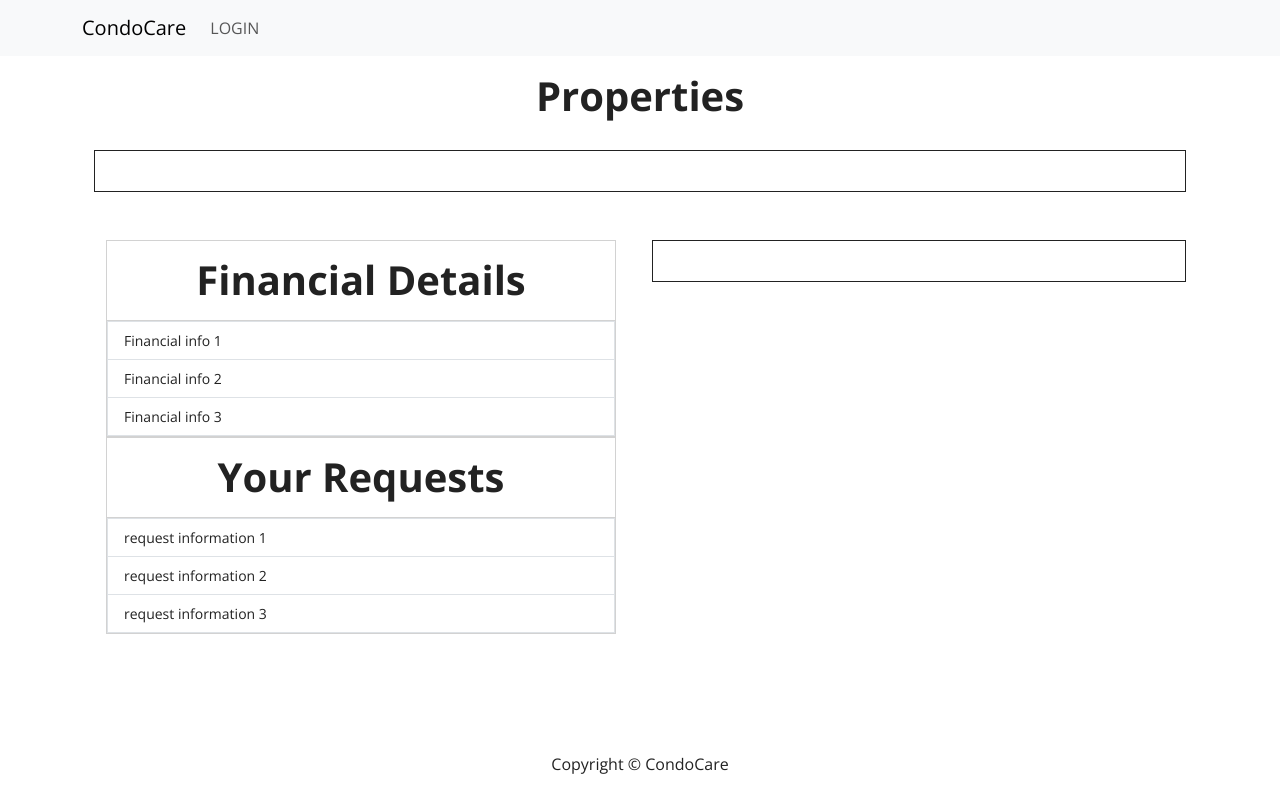
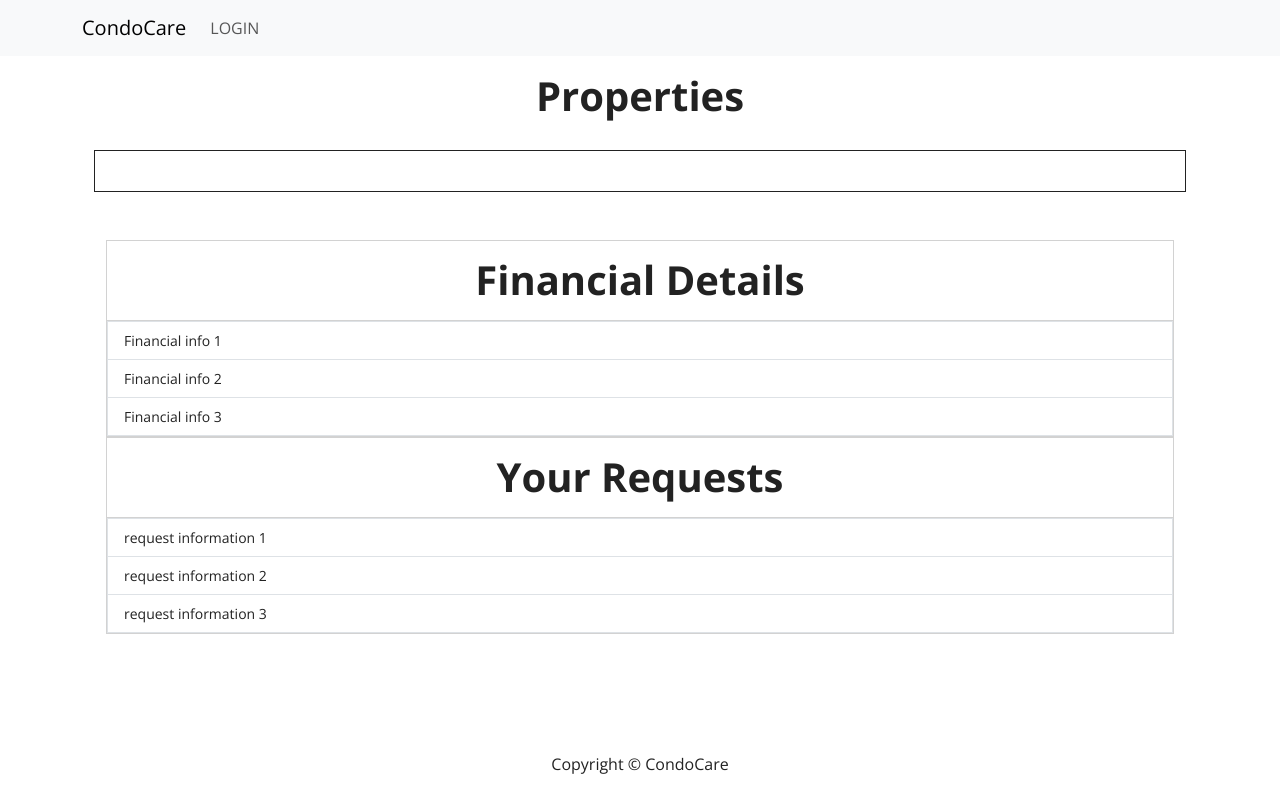
Before and after one commit to THE-390-Team/THE-390, a React (Create React App) app in the folder frontend/: page /dashboard in a window 1280 px wide. Built offline with nearby package versions, Linux system fonts and the light colour scheme.

Commit message:
fix some strange mistake after merging, duplicate components deleted

```diff
--- a/frontend/src/components/dashboard/DashBoard.js
+++ b/frontend/src/components/dashboard/DashBoard.js
@@ -34,7 +34,7 @@ const DashBoard = () => {
                 {/* title for properties with styling */}
                 <h1 style={{ fontSize: "40px", marginBottom: "30px", fontWeight: "bold" }}>Properties</h1>
             </div>
-            <PropertyContainer style={{}}/>
+            <PropertyContainer style={{}} />
             {/* the button to create a property is only accessible to company profiles */}
             {
                 role === "COMPANY" &&
@@ -47,20 +47,6 @@ const DashBoard = () => {
                 <Col>
                     <Financial />
                     <SubmittedRequests />
-
-                    {/* the button to create a property is only accessible to company profiles */}
-                    {
-                        role === "COMPANY" &&
-                        <div>
-                            <Button variant="primary" style={{ width: "150px", marginLeft: "120px" }} onClick={handleGoToProperty}>Add Property</Button>
-                            <Button variant="primary" style={{ width: "150px", marginLeft: "120px" }} onClick={handleGoToProperty}>Send Key</Button>
-                        </div>
-
-                    }
-                </Col>
-                <Col>
-                    <PropertyContainer />
-
                 </Col>
                 {/* <Col>
                     <SubmittedRequests />
```
